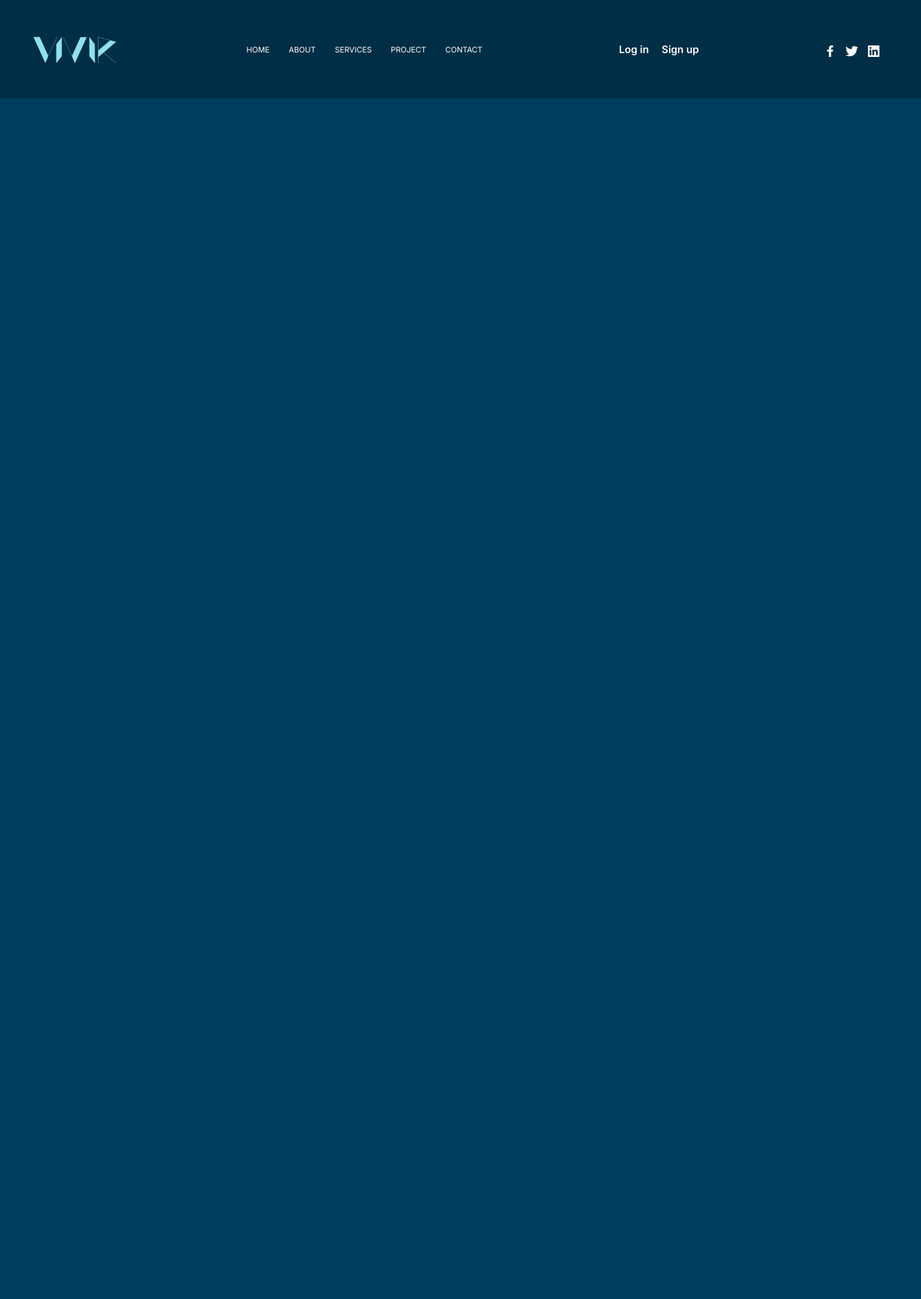
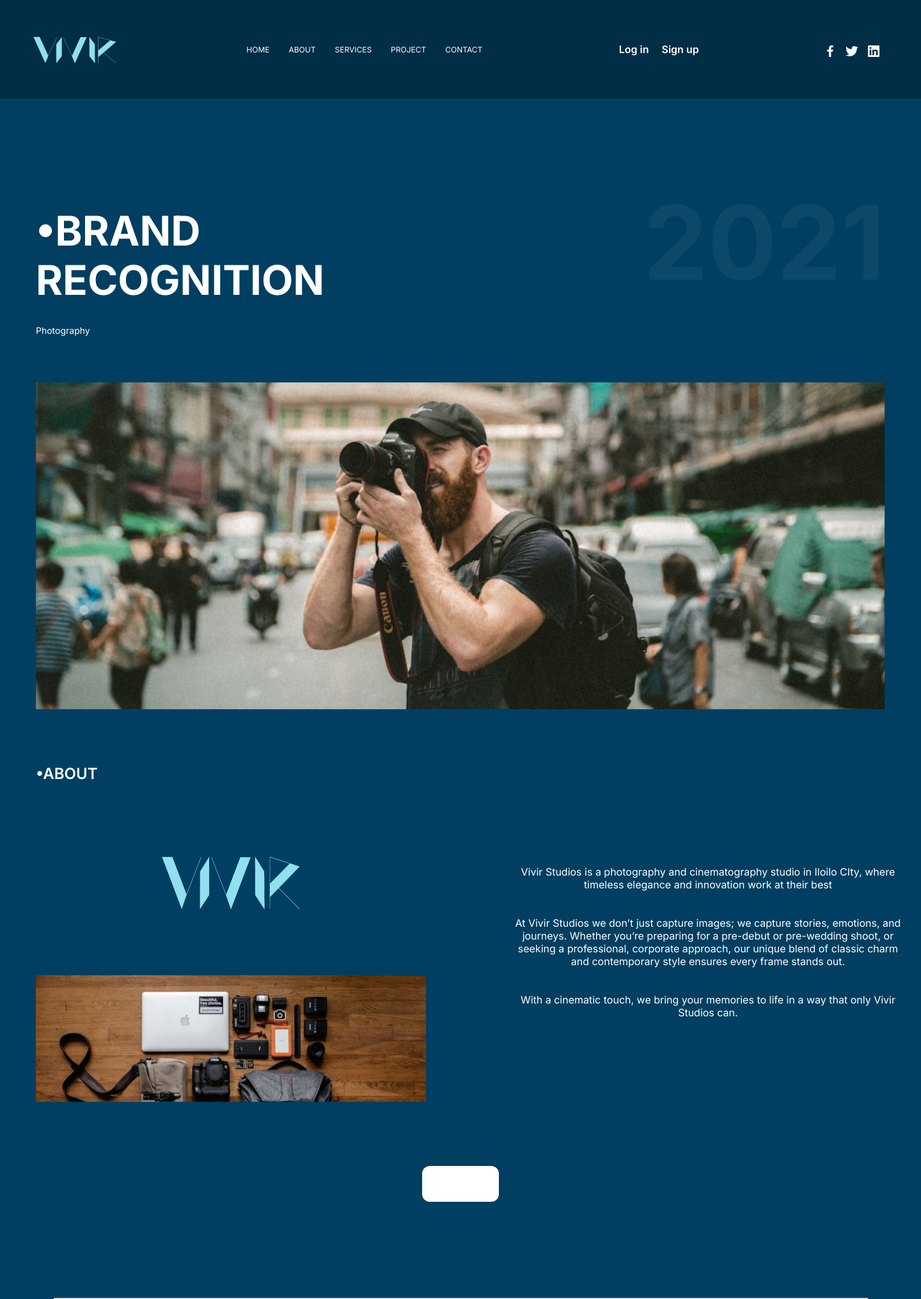
Before and after one commit to HanzDLC/IT-111-FINAL, a PHP site: page / in a window 1440 px wide. Shown: the whole page at 64% size. Before the commit the page ends 154 px from the top, so only its background shows below. Run offline with PHP 8.4, Linux system fonts and the light colour scheme.

Commit message:
Update 1

```diff
--- a/css/style.css
+++ b/css/style.css
@@ -1,3 +1,113 @@
 @import url(/css/global/boilerplate.css);
 @import url(/css/global/fonts.css);
 @import url(/css/global/header.css);
+
+
+.wrapper{
+    height: 1000px;
+    width: 1410px;
+    margin: 0 auto;
+}
+
+
+.first-container h1{
+    color: white;
+    font-weight: 700;
+    font-size: 64px;
+}
+
+.first-container p{
+    color: white;
+    font-weight: 400;
+    font-size: 14px;
+    margin-top:32px;
+    margin-bottom: 72px;
+}
+
+.first-sub-container{
+    display: flex;
+    justify-content: space-between;
+    align-items: flex-end;
+}
+
+
+.first-container{
+    margin-top: 128px;
+    padding: 0px 41px;
+    margin-bottom:82px;
+}
+
+
+.right h1{
+    margin: 0;
+    padding: 0;
+    color:hsla(191, 73%, 98%, 0.05);
+    font-size: 160px;
+}
+
+
+.second-container{
+    padding: 0px 41px;
+    margin-bottom: 82px;
+}
+
+
+.second-container h2{
+    color:white;
+    font-weight:600;
+}
+.second-container p{
+    color:white;
+    text-align: center;
+}
+
+.second-sub-container {
+    display: flex;
+    width: 1356px;
+    justify-content: space-between;
+}
+
+.second-sub-container .left{
+    display: flex;
+    flex-direction:column;
+    align-items: center;
+    width: 45%;
+}
+
+.second-sub-container .right{
+    display: flex;
+    width: 45%;
+    justify-content: center;
+    align-items: center;
+}
+
+.button{
+    margin-top: 100px;
+    display: flex;
+    justify-content: center;
+    align-items: center;
+    margin-bottom: 150px;
+}
+
+.button .random-button {
+    color: white;
+    background-color: white;
+    border-radius: 12px;
+    border: 2px solid transparent;
+    height: 56px;
+    width: 120px;
+    cursor: pointer;
+
+}
+
+
+.line{
+    margin: 0 auto;
+    padding: 0px 41px;
+    width: 1355px;
+    margin-bottom: 150px;
+}
+
+.line hr{
+    color: #0096C7;
+}
--- a/index.html
+++ b/index.html
@@ -30,15 +30,52 @@
             </div>
         </div>
     </header>
-    <div class="container">
-        <div class="body-container">
+    <div class="wrapper">
+        <div class="first-container">
+            <div class="first-sub-container">
+                <div class="left">
+                    <h1>•BRAND <br />RECOGNITION</h1>
 
+                </div>
+                <div class="right">
+                    <h1>2021</h1>
+                </div>
+            </div>
+            <p>Photography</p>
+
+            <div class="first-container-image">
+                <img src="/assets/Frame 7.png" alt="Photo of a man">
+            </div>
         </div>
-    </div>
-    <div class="container">
-        <div class="body-container">
+        <div class="second-container">
+            <h2>•ABOUT</h2>
+            <div class="second-sub-container">
+                <div class="left">
+                    <img class="top-image" src="/assets/viv lighter.png" height="300" width="250">
+                    <img class="bottom-image" src="/assets/Frame 8.png">
+                </div>
+                <div class="right">
+                    <p>Vivir Studios is a photography and cinematography studio in Iloilo CIty, where timeless elegance
+                        and innovation work at their best
+                        <br /><br /> <br />
+                        At Vivir Studios we don’t just capture images; we capture stories, emotions, and journeys.
+                        Whether you’re preparing for a pre-debut or pre-wedding shoot, or seeking a professional, corporate approach,
+                        our unique blend of classic charm and contemporary style ensures every frame stands out.
+                        <br /> <br /> <br />
+                        With a cinematic touch, we bring your memories to life in a way that only Vivir Studios can.
+                    </p>
 
+                </div>
+            </div>
         </div>
+        <div class="button">
+            <button class="random-button">HELLO</button>
+        </div>
+
+        <div class="line">
+            <hr>
+        </div>
+
     </div>
 </body>
 </html>
```
Also changed, not shown: assets/Frame 7.png (added), assets/Frame 8.png (added).
